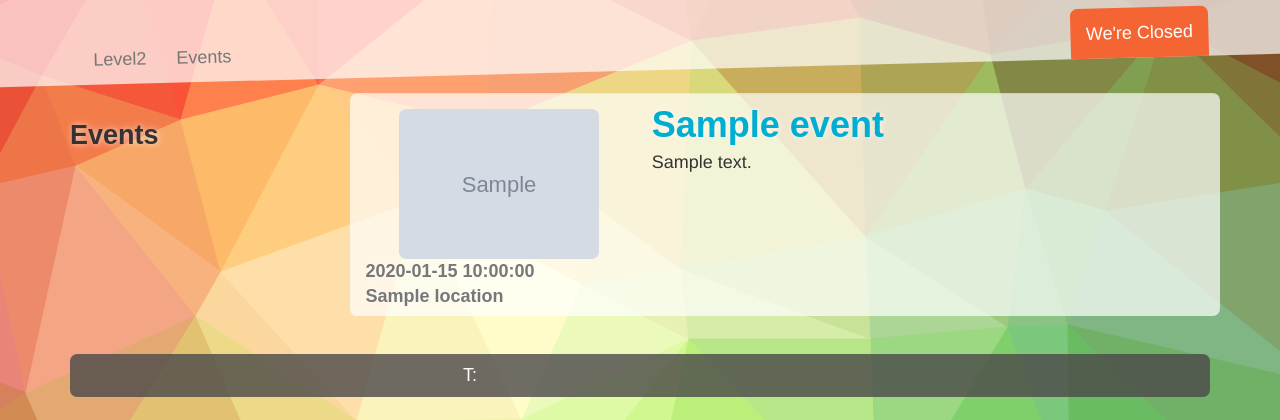
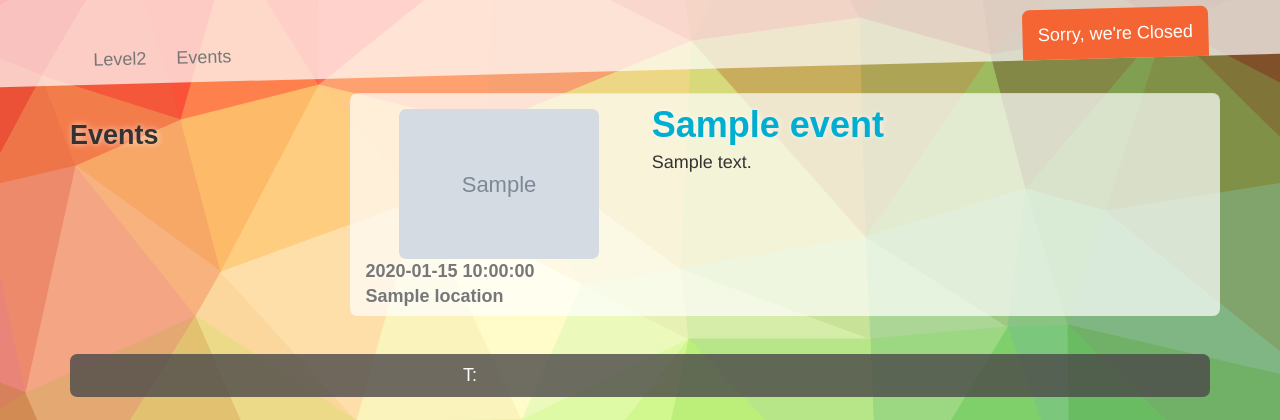
Before and after one commit to syn2cat/Level2.lu, a PHP site: template src/app/views/level2.twig in a window 1280 px wide. Shown: the top 420 px of the page. Run offline with PHP 8.4, Linux system fonts and the light colour scheme; the template is opened without the code that fills it: most values are stand-ins (such as "Sample title", 1, 10 or a date in 2020); grey boxes marked "Sample" are stand-in pictures; some libraries are stand-ins or nearby versions; some web fonts are replaced.

Commit message:
cooler open/closed banner

```diff
--- a/src/app/views/base.twig
+++ b/src/app/views/base.twig
@@ -43,9 +43,9 @@
           </ul>
           <ul class="nav navbar-nav navbar-right">
             {% if level2.open %}
-              <li class="status status-open"><a>We're Open &middot; {{ level2.people }} hacker{% if level2.people > 1 %}s{% endif %} present</a></li>
+              <li class="status status-open"><a>We're OPEN &middot; {{ level2.people }} hacker{% if level2.people > 1 %}s{% endif %} present</a></li>
             {% else %}
-              <li class="status status-closed"><a>We're Closed</a></li>
+              <li class="status status-closed"><a>Sorry, we're Closed</a></li>
             {% endif %}
           </ul>
         </div><!--/.nav-collapse -->
```
